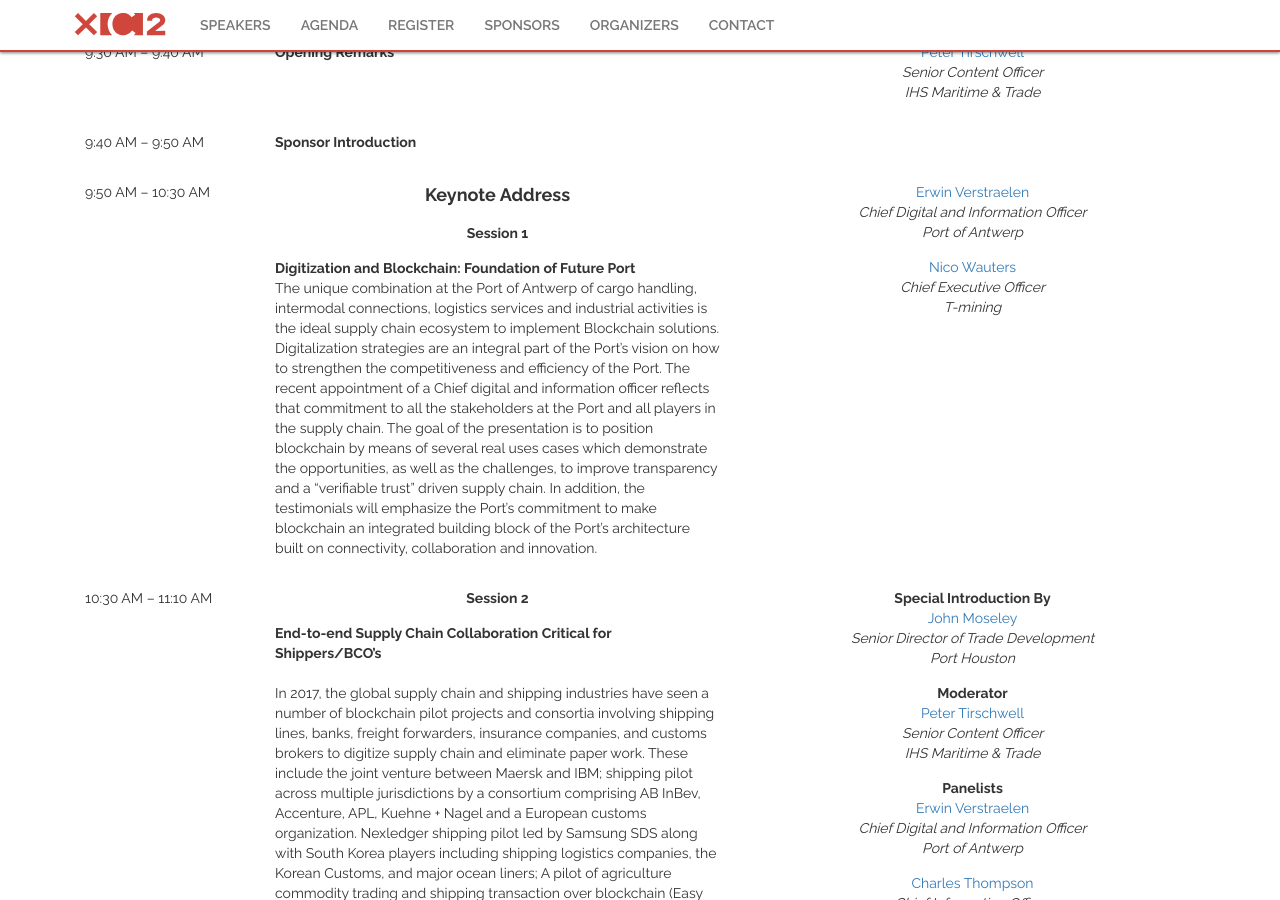
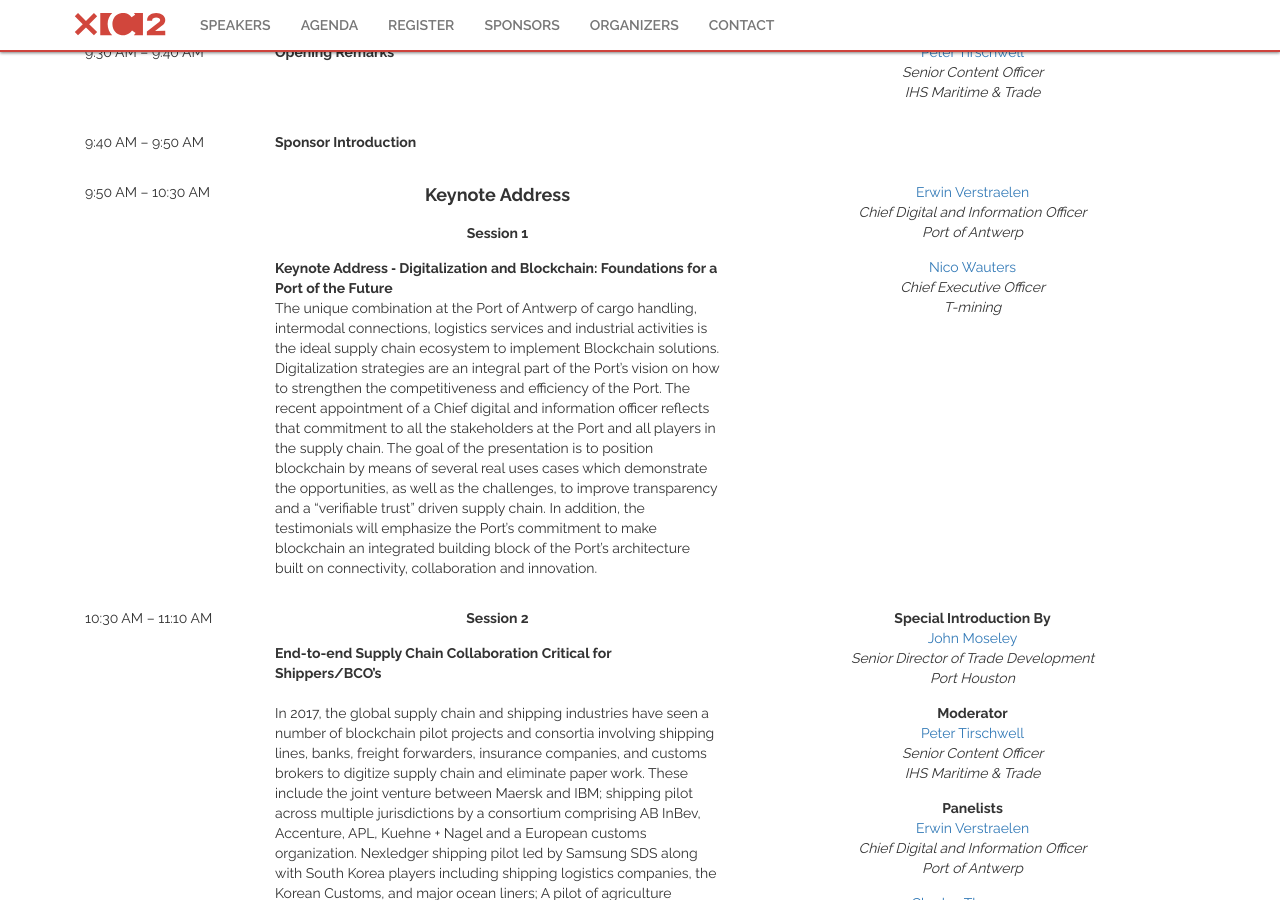
Before and after one commit to gnawalishyam/jekyll, a Jekyll site: the page built from index.html, in a window 1280 px wide and 900 px high, scrolled down 4055 px. Built offline with Jekyll 4.4.1, drawn with Linux system fonts in a browser that asks for light colours; some web fonts are replaced.

Commit message:
Updated session 1

```diff
--- a/index.html
+++ b/index.html
@@ -126,18 +126,9 @@
 								9:40 AM – 9:50 AM
 							</div>
 							<div class="col-sm-5">
-<b>								Sponsor Introduction</b>
+								<b>Sponsor Introduction</b>
 							</div>
 							<div class="col-sm-5 text-center">
-								<!-- <div class="col-xxs-12">
-									<a href="https://blockchainsupplychain.io/person/Peter-Tirschwell">Peter Tirschwell</a>
-								</div>
-								<div class="col-xxs-12 text-center">
-									<em>IHS Maritime &amp; Trade</em>
-								</div>
-								<div class="col-xxs-12 text-center">
-									<em>Senior Content Officer</em>
-								</div> -->
 							</div>
 						</div>
 						<div class="col-sm-12 pb-30">
@@ -149,9 +140,9 @@
 									<b>Keynote Address</b>
 								</div>
 								<div class="col-xxs-12 text-center pb-15">
-										<b>Session 1</b>
+									<b>Session 1</b>
 								</div>
-								<b>Digitization and Blockchain: Foundation of Future Port</b></br>The unique combination at the Port of Antwerp of cargo handling, intermodal connections, logistics services and industrial activities is the ideal supply chain ecosystem to implement Blockchain solutions. Digitalization strategies are an integral part of the Port’s vision on how to strengthen the competitiveness and efficiency of the Port. The recent appointment of a Chief digital and information officer reflects that commitment to all the stakeholders at the Port and all players in the supply chain. The goal of the presentation is to position blockchain by means of several real uses cases which demonstrate the opportunities, as well as the challenges, to improve transparency and a “verifiable trust” driven supply chain. In addition, the testimonials will emphasize the Port’s commitment to make blockchain an integrated building block of the Port’s architecture built on connectivity, collaboration and innovation.
+								<b>Keynote Address ‐ Digitalization and Blockchain: Foundations for a Port of the Future</b></br>The unique combination at the Port of Antwerp of cargo handling, intermodal connections, logistics services and industrial activities is the ideal supply chain ecosystem to implement Blockchain solutions. Digitalization strategies are an integral part of the Port’s vision on how to strengthen the competitiveness and efficiency of the Port. The recent appointment of a Chief digital and information officer reflects that commitment to all the stakeholders at the Port and all players in the supply chain. The goal of the presentation is to position blockchain by means of several real uses cases which demonstrate the opportunities, as well as the challenges, to improve transparency and a “verifiable trust” driven supply chain. In addition, the testimonials will emphasize the Port’s commitment to make blockchain an integrated building block of the Port’s architecture built on connectivity, collaboration and innovation.
 							</div>
 							<div class="col-sm-5">
 								<div class="col-sm-12 text-center pb-15">
```
